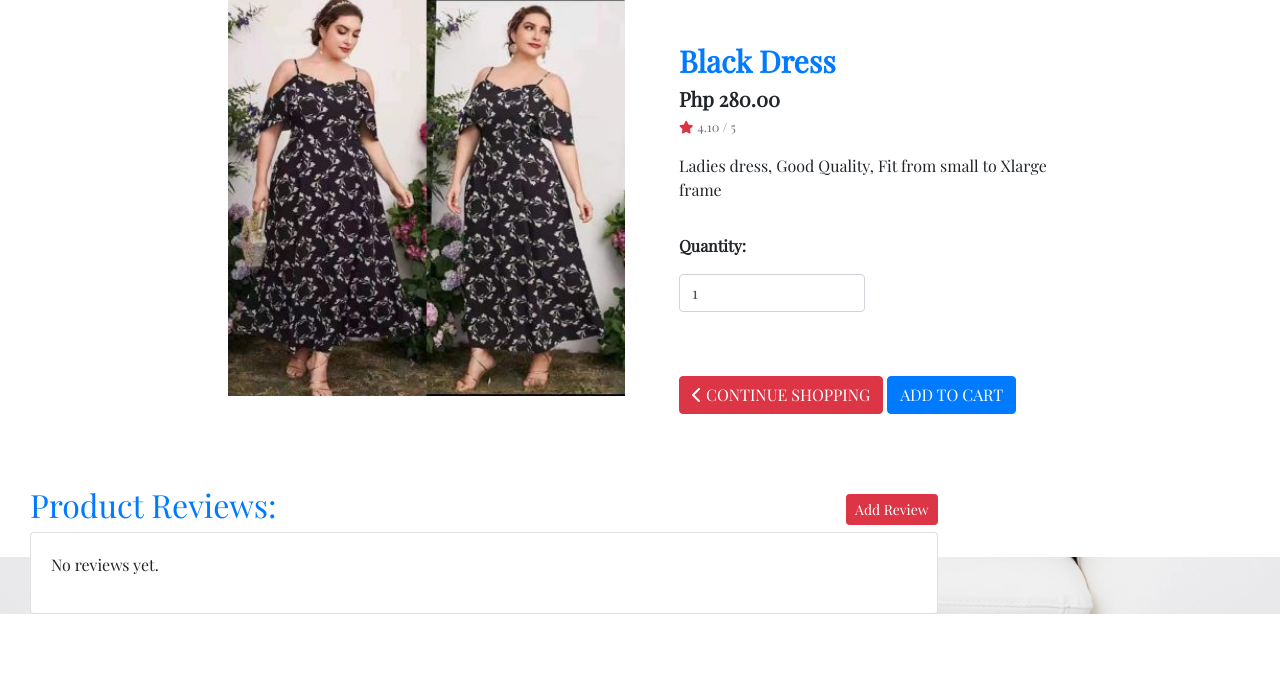
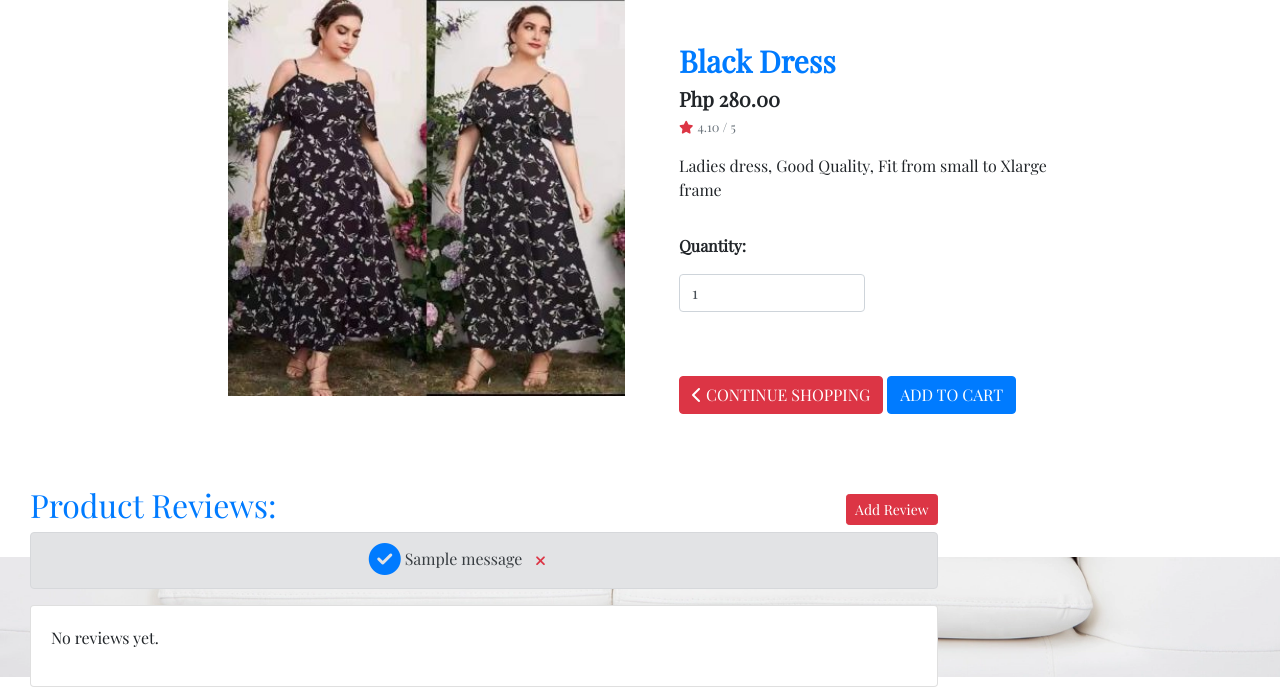
Before and after one commit to Markpm-code/Palalat_Fashion_Style_Affordables, a Django app: page /products/3 in a window 1280 px wide. Shown: the part 243-930 px from the top of the page. Before the commit the page ends 857 px from the top, so only its background shows below. Run offline with Django 3.2, Linux system fonts and the light colour scheme; data comes from the database, SQL or seed files in the repository; tables that the repository leaves empty hold one stand-in row (values such as "Sample post"); one stand-in notice (Sample message) is shown; some libraries are stand-ins or nearby versions.

Commit message:
Added product review  messages functionality

```diff
--- a/products/templates/products/product_detail.html
+++ b/products/templates/products/product_detail.html
@@ -75,6 +75,13 @@
                 <!--Product Review Button trigger modal-->
                 <button type="button" class="btn btn-danger btn-sm float-right mt-2 " data-toggle="modal" data-target="#productReview">Add Review</button>
             </h2>
+            {% for msg  in messages %}
+                <div class="alert alert-secondary alert-dismissible fade show text-center  mx-auto container-fluid"
+                    role="alert"><i class="fa-solid fa-circle-check fa-2xl text-primary"></i>
+                    {{ msg }}
+                    <button type="button" class="btn btn-sm" data-dismiss="alert" aria-label="Close"><i class="fa-solid fa-xmark text-danger"></i></button>
+                </div>
+            {% endfor %}
             <div class="card">
                 <div class="card-body">
                     {% for review in product.reviews.all %}
@@ -107,6 +114,7 @@
                     </div>
                 </div>
             </div>
+            <!--Product review  modal end-->
         </div>
     </div>
 
--- a/products/views.py
+++ b/products/views.py
@@ -46,6 +46,7 @@ def product_detail(request, product_id):
         form = ProductReviewForm(request.POST)
         if form.is_valid():
             review = form.save(commit=False)
+            messages.success(request, 'Product review submitted successfully.')
             review.product = product
             review.save()
             return redirect('product_detail', product_id=product_id)
```
